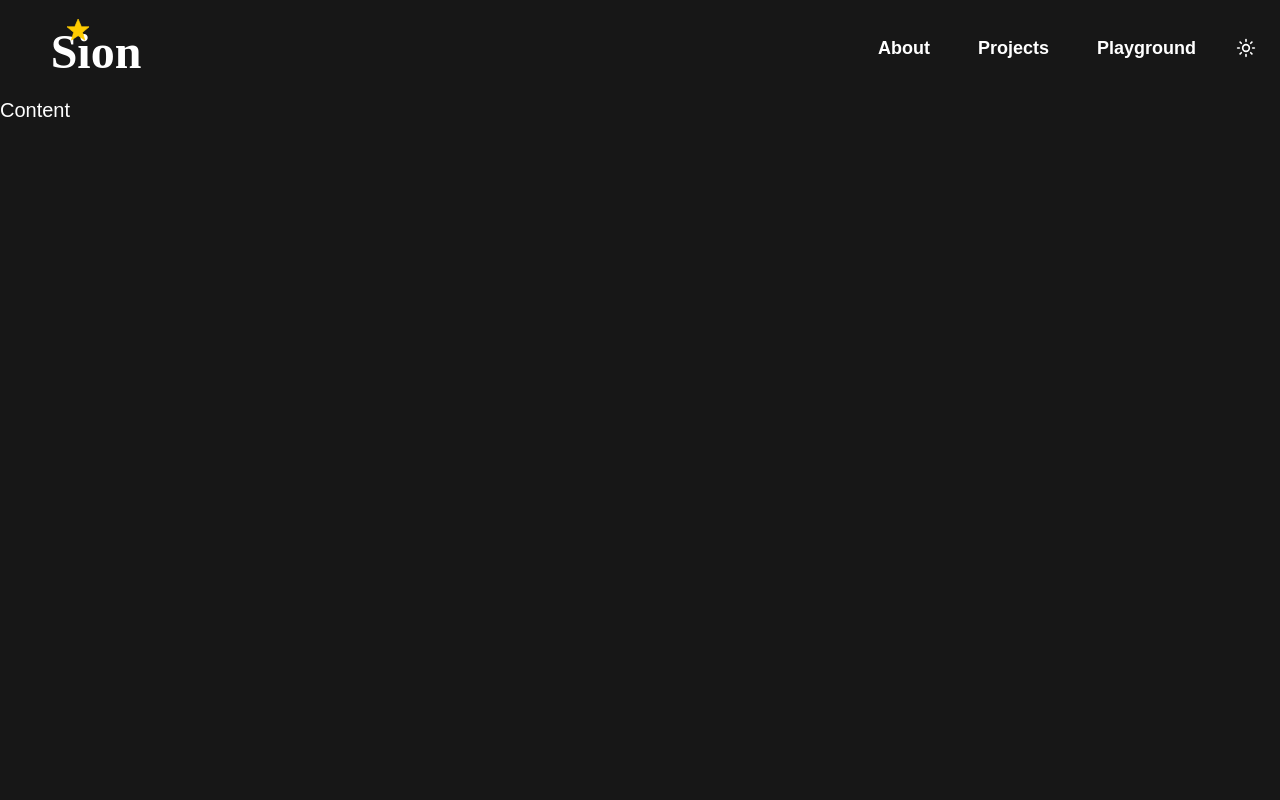
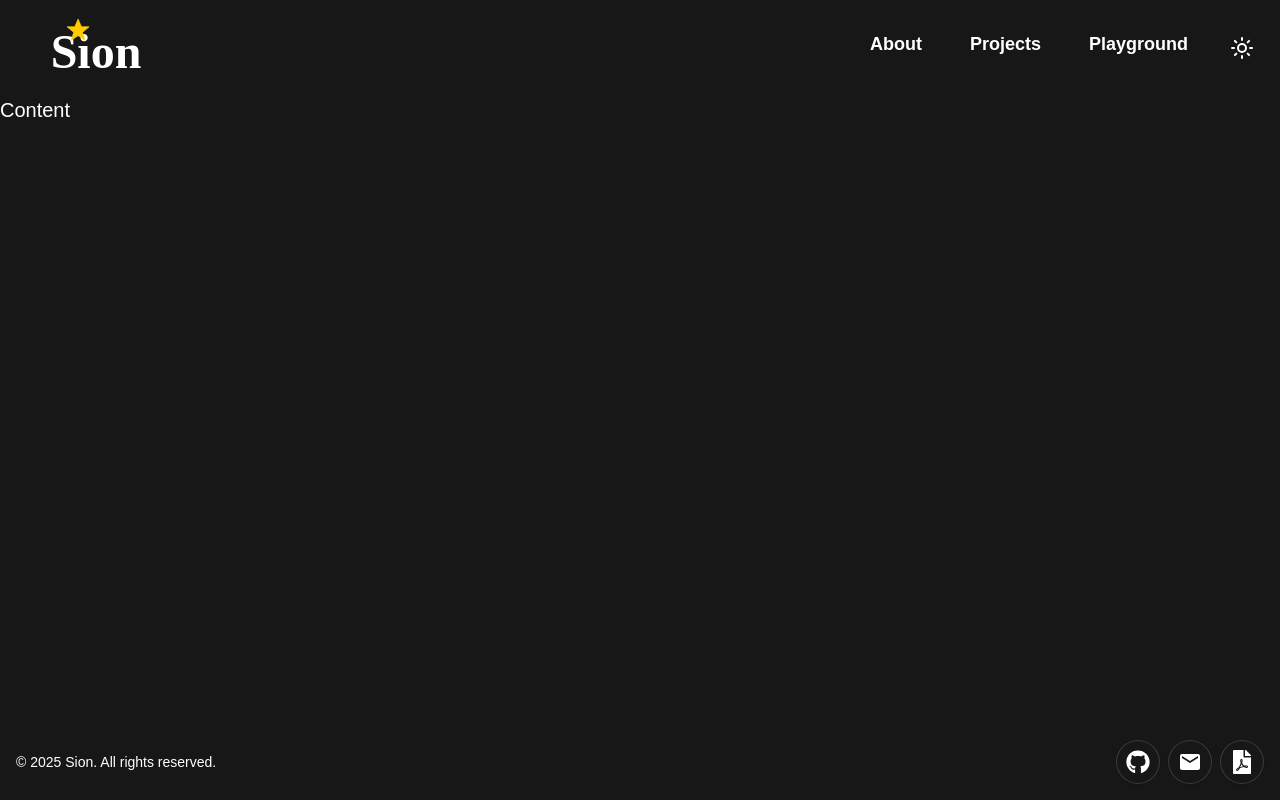
Before and after one commit to Sionparadox/Portfolio, a Next.js app: page / in a window 1280 px wide. Built offline with nearby package versions, Linux system fonts and the light colour scheme; a web font is replaced by a local one.

Commit message:
[feat] 푸터 및 ContactLink 구현 (세부 버튼 기능 제외)

```diff
--- a/app/layout.tsx
+++ b/app/layout.tsx
@@ -1,4 +1,5 @@
 import React from 'react';
+import Footer from '../components/organisms/Footer';
 import Header from '../components/organisms/Header';
 import './global.css';
 
@@ -9,9 +10,10 @@ export default function RootLayout({
 }>) {
   return (
     <html lang='ko' className='dark'>
-      <body className='font-paperlogy'>
+      <body className='font-paperlogy flex min-h-screen flex-col'>
         <Header />
-        <main className='mt-24'>{children}</main>
+        <main className='mt-24 flex-grow'>{children}</main>
+        <Footer />
       </body>
     </html>
   );
--- a/components/atoms/Button.tsx
+++ b/components/atoms/Button.tsx
@@ -9,7 +9,7 @@ const buttonVariants = cva(
     variants: {
       variant: {
         default:
-          'bg-primary text-primary-foreground shadow hover:bg-primary/90',
+          'bg-primary text-primary-foreground shadow-md hover:bg-primary/90',
         destructive:
           'bg-destructive text-destructive-foreground shadow-sm hover:bg-destructive/90',
         outline:
@@ -19,12 +19,13 @@ const buttonVariants = cva(
         ghost: 'hover:bg-accent hover:text-accent-foreground',
         link: 'underline-offset-4 hover:text-primary hover:underline',
         plain: 'hover:text-primary hover:scale-110',
+        inverted: 'bg-foreground text-background hover:bg-primary',
       },
       size: {
         default: 'h-9 px-4 py-2',
         sm: 'h-8 rounded-md px-3 text-xs',
         lg: 'h-10 rounded-md px-8',
-        icon: 'h-9 w-9',
+        icon: 'h-11 w-11 rounded-full [&_svg]:size-6',
       },
     },
     defaultVariants: {
--- /dev/null
+++ b/components/molecules/ContactLinks.tsx
@@ -0,0 +1,25 @@
+import { FaFilePdf, FaGithub } from 'react-icons/fa';
+import { MdMail } from 'react-icons/md';
+import Link from 'next/link';
+import { cn } from '@/lib/utils';
+import { Button } from '../atoms/Button';
+
+const ContactLinks = ({ className }: { className?: string }) => {
+  return (
+    <div className={cn('flex gap-2', className)}>
+      <Link href='https://github.com/Sionparadox' target='_blank'>
+        <Button size='icon' variant='outline'>
+          <FaGithub />
+        </Button>
+      </Link>
+      <Button size='icon' variant='outline'>
+        <MdMail />
+      </Button>
+      <Button size='icon' variant='outline'>
+        <FaFilePdf />
+      </Button>
+    </div>
+  );
+};
+
+export default ContactLinks;
--- /dev/null
+++ b/components/organisms/Footer.tsx
@@ -0,0 +1,16 @@
+import ContactLinks from '../molecules/ContactLinks';
+
+const Footer = () => {
+  return (
+    <footer className='py-4'>
+      <div className='flex items-center justify-between px-4'>
+        <p className='text-center text-sm'>
+          &copy; {new Date().getFullYear()} Sion. All rights reserved.
+        </p>
+        <ContactLinks className='hidden sm:flex' />
+      </div>
+    </footer>
+  );
+};
+
+export default Footer;
```
